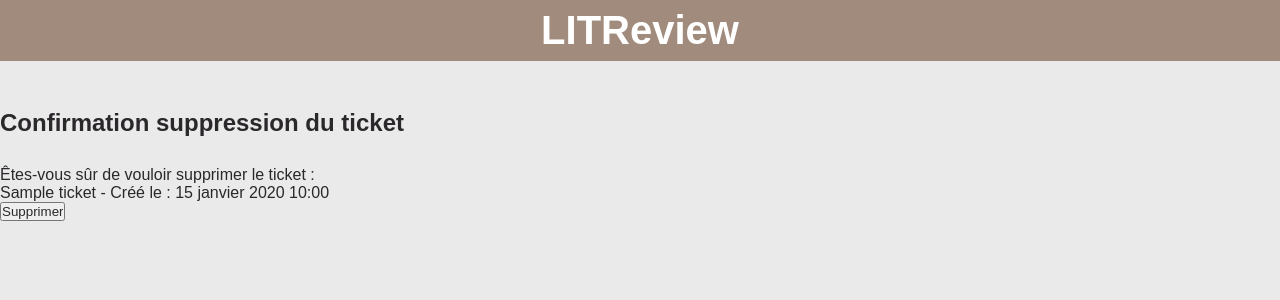
After one commit to anselmlys/OC_P9_LITReview, a Django app: page /tickets/1/delete/ in a window 1280 px wide. The commit adds this page. Shown: the top 300 px of the page. Run offline with Django 5.2, Linux system fonts and the light colour scheme; a user stored in the database is signed in; tables that the repository leaves empty hold one stand-in row (values such as "Sample post").

Commit message:
feat: create page to delete ticket

```diff
--- /dev/null
+++ b/litreview/flux/templates/flux/delete_ticket.html
@@ -0,0 +1,14 @@
+{% extends 'base.html' %}
+{% load static %}
+
+{% block content %}
+    <h2>Confirmation suppression du ticket</h2>
+
+    <p>Êtes-vous sûr de vouloir supprimer le ticket :</p>
+    <p>{{ ticket.title }} - Créé le : {{ ticket.time_created }}</p>
+
+    <form action="" method="post">
+        {% csrf_token %}
+        <input type="submit" value="Supprimer">
+    </form>
+{% endblock content %}
--- a/litreview/flux/templates/flux/tickets.html
+++ b/litreview/flux/templates/flux/tickets.html
@@ -10,6 +10,7 @@
             <li>{{ ticket.description }}</li>
             <li>{{ ticket.image }}</li>
             <a href="{% url 'modify_ticket' ticket.id %}">Modifier</a>
+            <a href="{% url 'delete_ticket' ticket.id %}">Supprimer</a>
         {% endfor %}
     </ul>
 {% endblock content %}
--- a/litreview/flux/views.py
+++ b/litreview/flux/views.py
@@ -44,3 +44,14 @@ def modify_ticket(request, ticket_id):
     return render(request,
                   'flux/modify_ticket.html',
                   {'form': form})
+
+
+@login_required
+def delete_ticket(request, ticket_id):
+    ticket = models.Ticket.objects.get(id=ticket_id)
+
+    if request.method == 'POST':
+        ticket.delete()
+        return redirect('tickets')
+
+    return render(request, 'flux/delete_ticket.html', {'ticket': ticket})
--- a/litreview/litreview/urls.py
+++ b/litreview/litreview/urls.py
@@ -31,6 +31,7 @@ urlpatterns = [
     path('tickets/', flux.views.tickets, name='tickets'),
     path('tickets/create/', flux.views.create_ticket, name='create_ticket'),
     path('tickets/<int:ticket_id>/modify/', flux.views.modify_ticket, name='modify_ticket'),
+    path('tickets/<int:ticket_id>/delete/', flux.views.delete_ticket, name='delete_ticket'),
 ]
 
 if settings.DEBUG:
```
